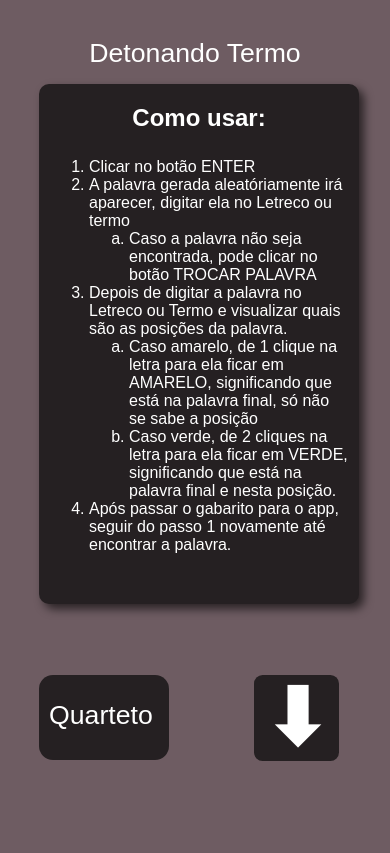
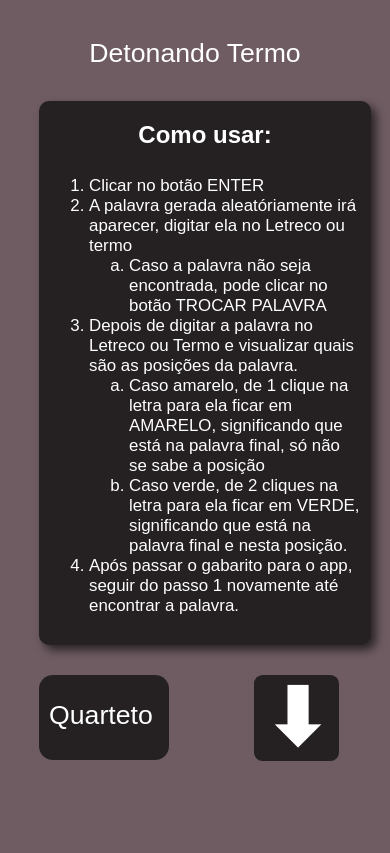
Before and after one commit to Rafael-Cirino/Detonando-termo-site, a PHP site: page / in a window 390 px wide. Shown: the top 853 px of the page. Run offline with PHP 8.4, Linux system fonts and the light colour scheme.

Commit message:
Arrumando visualização

```diff
--- a/css/mobile.css
+++ b/css/mobile.css
@@ -7,15 +7,15 @@
         color: white;
         background: #252022;
         border-radius: 10px;
-        width: 300px;
-        height: 500px;
+        width: 80vw;
+        height: 62vh;
         margin: auto;
         box-shadow: 5px 5px 10px rgba(0, 0, 0, 0.623);
         text-align: left;
-        font: normal 12pt Arial;
+        font: normal 2vh Arial;
 
         position: absolute;
-        top: 10%;
+        top: 12vh;
         left: 10%;
     }
 
```
